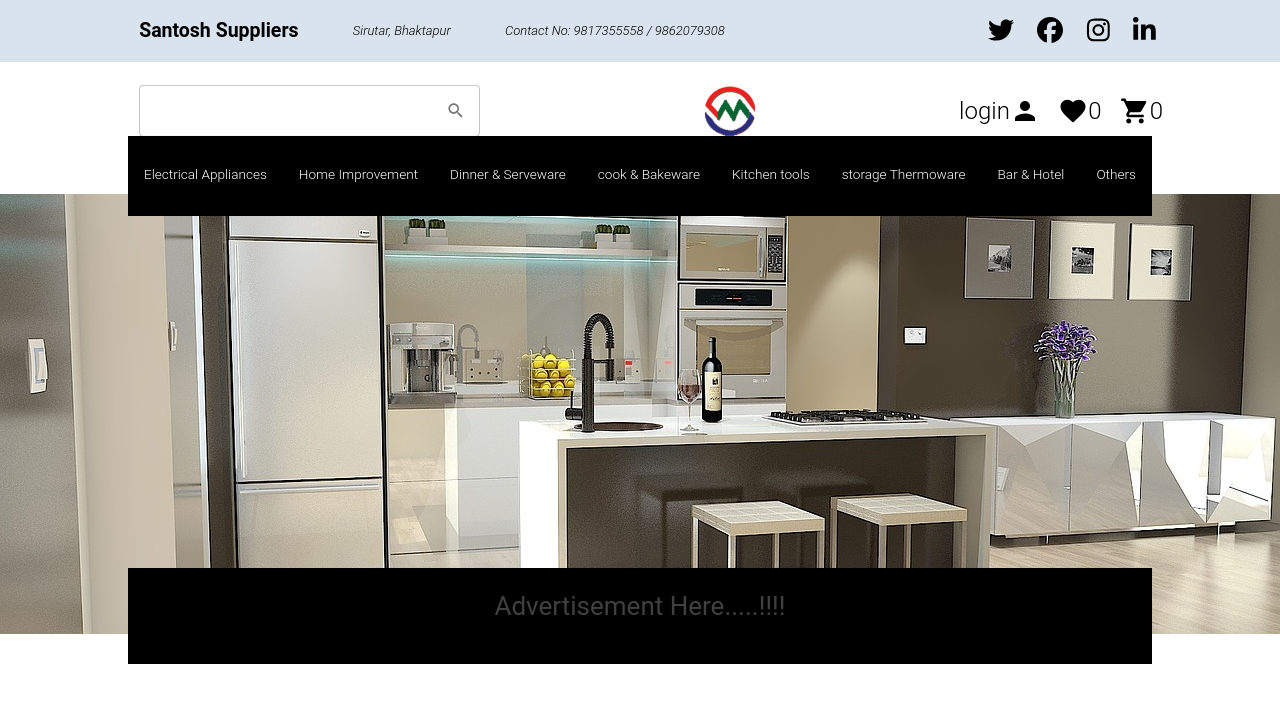
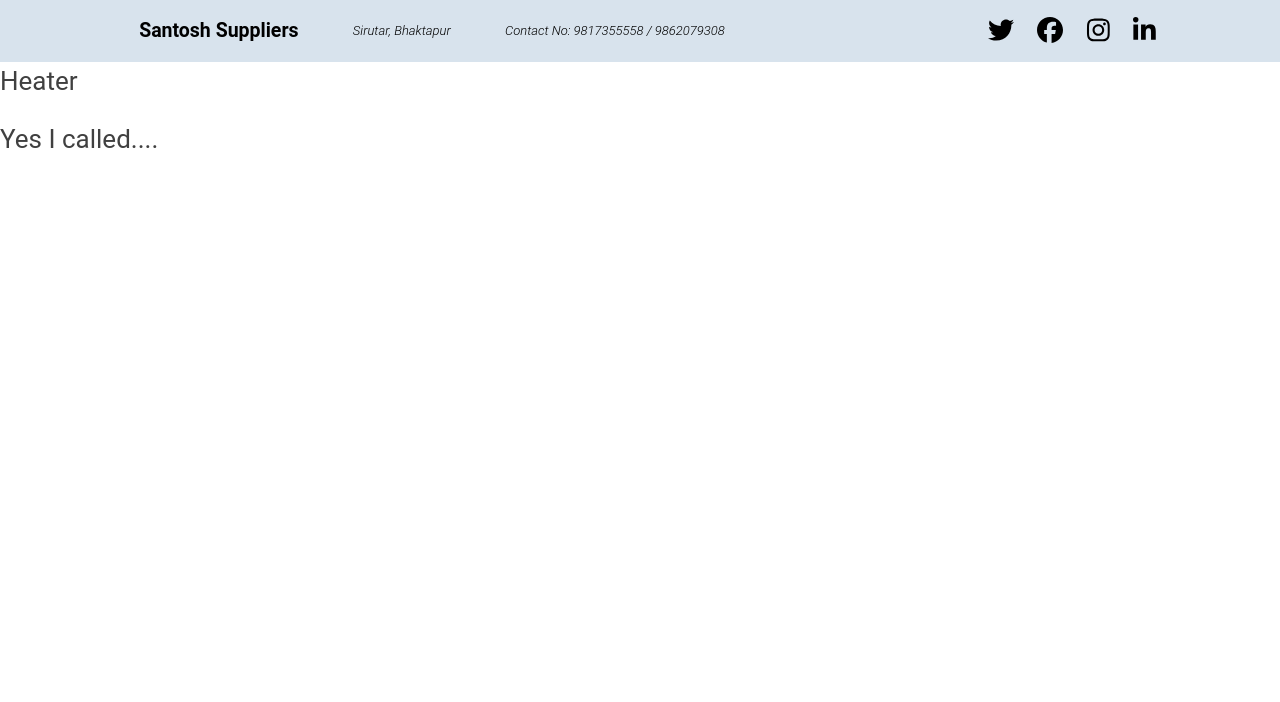
Before and after one commit to bishal-pokharel/santosh-suppliers, a React (Create React App) app: page /product/1 in a window 1280 px wide. Shown: the top 702 px of the page. Built offline with nearby package versions, Linux system fonts and the light colour scheme.

Commit message:
nabmenu done

```diff
--- a/src/App.js
+++ b/src/App.js
@@ -2,22 +2,24 @@ import './App.css';
 import {BrowserRouter as Router, Route, Switch} from 'react-router-dom';
 import TopNav from './components/TopNav';
 import NavBar from './components/NavBar';
-import MenuBar from './components/MenuList';
-import Slider from './components/slider';
-import Advertise from './components/headerAdvertise'
+// import MenuBar from './components/MenuList';
+// import Slider from './components/slider';
+// import Advertise from './components/headerAdvertise'
+import ProductItem from './components/product/ProductItem'
 
 function App() {
   return (
     <div className="App">
       <Router>
         <TopNav />
-        <NavBar />
+        {/* <NavBar /> */}
         <Switch>
-          {/* <Route path="/product/:id" exact component={MenuBar} /> */}
+        <Route path="/" exact component={NavBar} />
+          <Route path="/product/:id" component={ProductItem} />
         </Switch>
-        <Slider />
+        {/* <Slider />
         <MenuBar />
-        <Advertise />
+        <Advertise /> */}
       </Router>
     </div>
   );
--- a/src/components/MenuList.js
+++ b/src/components/MenuList.js
@@ -11,18 +11,18 @@ const MenuBar = (() =>{
         <div className="menuBar_container">
             <div className="menubar">
                 <ul className="menu">
-                    <li className="menu_list"><Link>Electrical Appliances</Link>
+                    <li className="menu_list"><Link to="/">Electrical Appliances</Link>
                         <ul className="sub_menu">
                             {
                                 electricalAppliances.map((data) =>{
                                             return(
                                                 <>
-                                                <li className="product_list" key={data.id}><Link to='/'>{data.product_name}</Link>
+                                                <li className="product_list" key={data.id}><Link to={`/product/${data.id}`}>{data.product_name}</Link>
                                                 <ul className="sub_head_menu" style={{background:data.background}}>
                                                 {data?.sub_product?.length > 0 &&
                                                 data.sub_product.map((list)=>{
                                                     return(
-                                                        <li className="sub_product_list" key={list.sub_product_id}><Link to='/'>{list.sub_product_name}</Link></li>
+                                                        <li className="sub_product_list" key={list.sub_product_id}><Link to="/">{list.sub_product_name}</Link></li>
                                                     )
                                                 })}
                                                 </ul>
@@ -31,7 +31,7 @@ const MenuBar = (() =>{
                                                     {data?.selected_images && data?.selected_images?.length > 0 &&
                                                     data.selected_images.map((img)=>{
                                                         return(
-                                                            <li className="sub_product_img" key={img.imgid}><Link to='/'><img src={`../images/${img?.imageURL}`} alt="not found" /></Link></li>
+                                                            <li className="sub_product_img" key={img.imgid}><Link to="/"><img src={`../images/${img?.imageURL}`} alt="not found" /></Link></li>
                                                         )
                                                     })}
                                                 </ul>
@@ -41,7 +41,7 @@ const MenuBar = (() =>{
                                                     {data?.selected_images && data?.selected_images?.length > 0 &&
                                                     data.selected_images.map((img)=>{
                                                         return(
-                                                            <li className="sub_product_img" key={img.imgid}><Link to='/'><img src={`../images/${img?.imageURL}`} alt="not found" /></Link></li>
+                                                            <li className="sub_product_img" key={img.imgid}><Link to="/"><img src={`../images/${img?.imageURL}`} alt="not found" /></Link></li>
                                                         )
                                                     })}
                                                 </ul>
@@ -53,18 +53,18 @@ const MenuBar = (() =>{
                     </li>
 
 
-                    <li className="menu_list"><Link>Home Improvement</Link>
+                    <li className="menu_list"><Link to="#">Home Improvement</Link>
                     <ul className="sub_menu">
                             {
                                 homeImprovement.map((data) =>{
                                             return(
                                                 <>
-                                                <li className="product_list" key={data.id}><Link to='/'>{data.product_name}</Link>
+                                                <li className="product_list" key={data.id}><Link to="/">{data.product_name}</Link>
                                                 <ul className="sub_head_menu" style={{background:data.background}}>
                                                 {data?.sub_product?.length > 0 &&
                                                 data.sub_product.map((list)=>{
                                                     return(
-                                                        <li className="sub_product_list" key={list.sub_product_id}><Link to='/'>{list.sub_product_name}</Link></li>
+                                                        <li className="sub_product_list" key={list.sub_product_id}><Link to="/">{list.sub_product_name}</Link></li>
                                                     )
                                                 })}
                                                 </ul>
@@ -73,7 +73,7 @@ const MenuBar = (() =>{
                                                     {data?.selected_images && data?.selected_images?.length > 0 &&
                                                     data.selected_images.map((img)=>{
                                                         return(
-                                                            <li className="sub_product_img" key={img.imgid}><Link to='/'><img src={`../images/${img?.imageURL}`} alt="not found" /></Link></li>
+                                                            <li className="sub_product_img" key={img.imgid}><Link to="/"><img src={`../images/${img?.imageURL}`} alt="not found" /></Link></li>
                                                         )
                                                     })}
                                                 </ul>
@@ -83,7 +83,7 @@ const MenuBar = (() =>{
                                                     {data?.selected_images && data?.selected_images?.length > 0 &&
                                                     data.selected_images.map((img)=>{
                                                         return(
-                                                            <li className="sub_product_img" key={img.imgid}><Link to='/'><img src={`../images/${img?.imageURL}`} alt="not found" /></Link></li>
+                                                            <li className="sub_product_img" key={img.imgid}><Link to="/"><img src={`../images/${img?.imageURL}`} alt="not found" /></Link></li>
                                                         )
                                                     })}
                                                 </ul>
@@ -93,12 +93,12 @@ const MenuBar = (() =>{
                             }
                         </ul>
                     </li>
-                    <li className="menu_list"><Link>Dinner & Serveware </Link></li>
-                    <li className="menu_list"><Link>cook & Bakeware</Link></li>
-                    <li className="menu_list"><Link>Kitchen tools</Link></li>
-                    <li className="menu_list"><Link>storage Thermoware</Link></li>
-                    <li className="menu_list"><Link>Bar & Hotel</Link></li>
-                    <li className="menu_list"><Link>Others</Link></li>
+                    <li className="menu_list"><Link to="/">Dinner & Serveware </Link></li>
+                    <li className="menu_list"><Link to="/">cook & Bakeware</Link></li>
+                    <li className="menu_list"><Link to="/">Kitchen tools</Link></li>
+                    <li className="menu_list"><Link to="/">storage Thermoware</Link></li>
+                    <li className="menu_list"><Link to="/">Bar & Hotel</Link></li>
+                    <li className="menu_list"><Link to="/">Others</Link></li>
                 </ul>
             </div>
         </div>
--- a/src/components/NavBar.js
+++ b/src/components/NavBar.js
@@ -10,10 +10,14 @@ import FavoriteIcon from '@mui/icons-material/Favorite';
 import ShoppingCartIcon from '@mui/icons-material/ShoppingCart';
 import PersonIcon from '@mui/icons-material/Person';
 import logo from '../images/logo.png';
+import MenuBar from './MenuList';
+import Slider from './slider';
+import Advertise from './headerAdvertise'
 
 const NavBar = (()=> {
 
     return(
+        <>
         <div className="navbar">
             <div className="navbar_item">
                 <div className="search_box">
@@ -50,6 +54,10 @@ const NavBar = (()=> {
                 </div>
             </div>
         </div>
+        <Slider />
+        <MenuBar />
+        <Advertise />
+        </>
     )
 });
 export default NavBar;
--- /dev/null
+++ b/src/components/product/ProductItem.js
@@ -0,0 +1,25 @@
+import React from "react";
+import ProductItems from '../product/productItem.json'
+
+
+const ProductItem = (({match})=>{
+
+    const p_id = match.params.id
+
+    return(
+        <>
+        {ProductItems.filter((filterid) => filterid.id.includes(p_id)).map((data) => {
+            return(
+                <>
+                <h1 key={data.p_id}>{data.product_name}</h1>
+                </>
+            )
+
+        })}
+        <h1>Yes I called....</h1>
+        </>
+    )
+
+});
+
+export default ProductItem;
--- /dev/null
+++ b/src/components/product/productItem.json
@@ -0,0 +1,14 @@
+[
+    {
+       "id":"1",
+        "product_name":"Heater"
+    },
+    {
+        "id":"2",
+        "product_name":"Gas"
+    },
+    {
+        "id":"3",
+        "product_name":"cooler"
+    }
+]
--- a/src/data/homeImprovement.json
+++ b/src/data/homeImprovement.json
@@ -45,11 +45,11 @@
         "background":"white",
         "sub_product":[
             {
-                "sub_product_id":11,
+                "sub_product_id":"1",
                 "sub_product_name":"Mini Air Condition"
             },
             {
-                "sub_product_id":21,
+                "sub_product_id":"2",
                 "sub_product_name":"Micro Air Condition"
             }
         ],
@@ -63,11 +63,11 @@
         "background":"white",
         "sub_product":[
             {
-                "sub_product_id":11,
+                "sub_product_id":"1",
                 "sub_product_name":"Condition"
             },
             {
-                "sub_product_id":21,
+                "sub_product_id":"2",
                 "sub_product_name":"Condition"
             }
         ],
```
